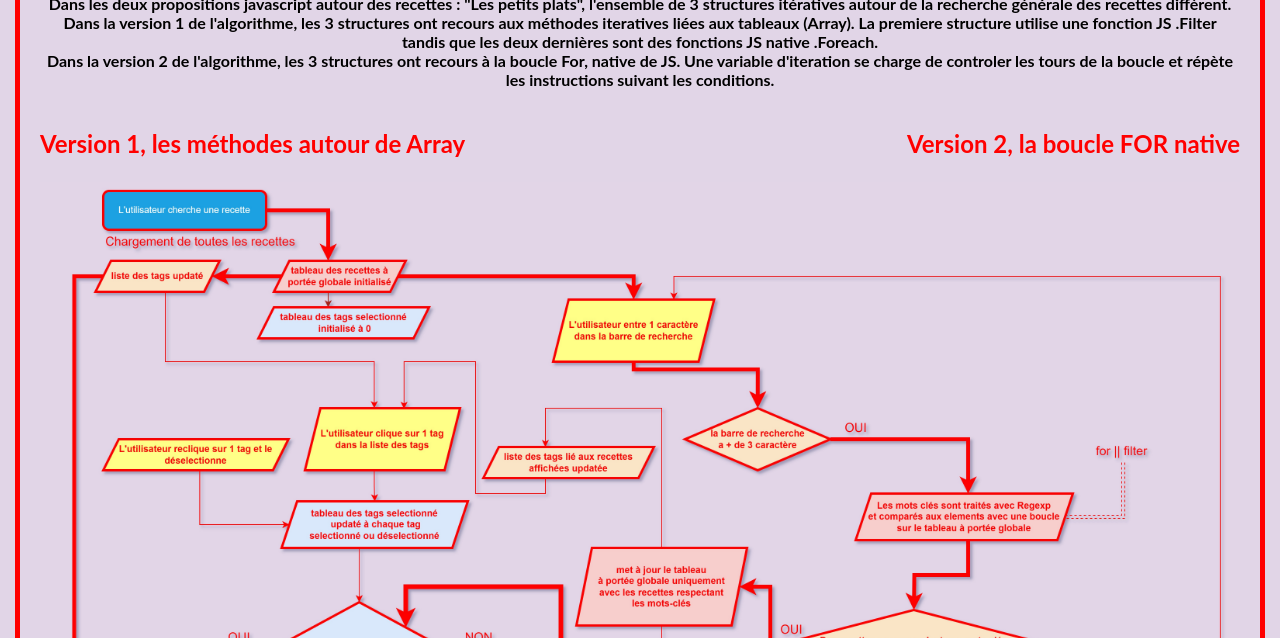
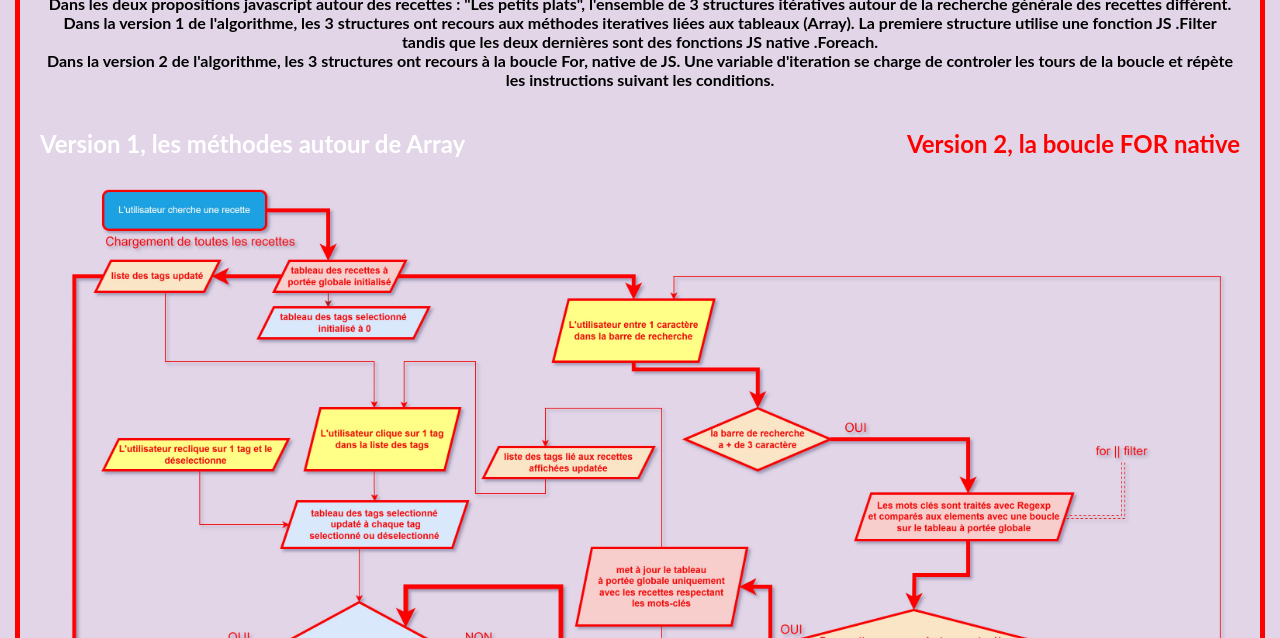
Before and after one commit to leen1515/lespetitsplats, a website: page index.html in a window 1280 px wide. In both pictures the pointer is over the link "Version 1, les méthodes autour de Array". Shown: the part 162-800 px from the top of the page. Drawn offline with Linux system fonts and the light colour scheme.

Commit message:
feat(): bouton

```diff
--- a/style-intro.css
+++ b/style-intro.css
@@ -50,3 +50,6 @@ body{
     font-family: "Lato", sans-serif;
 
 }
+.menu-link:hover{
+    color:white;
+}
```
